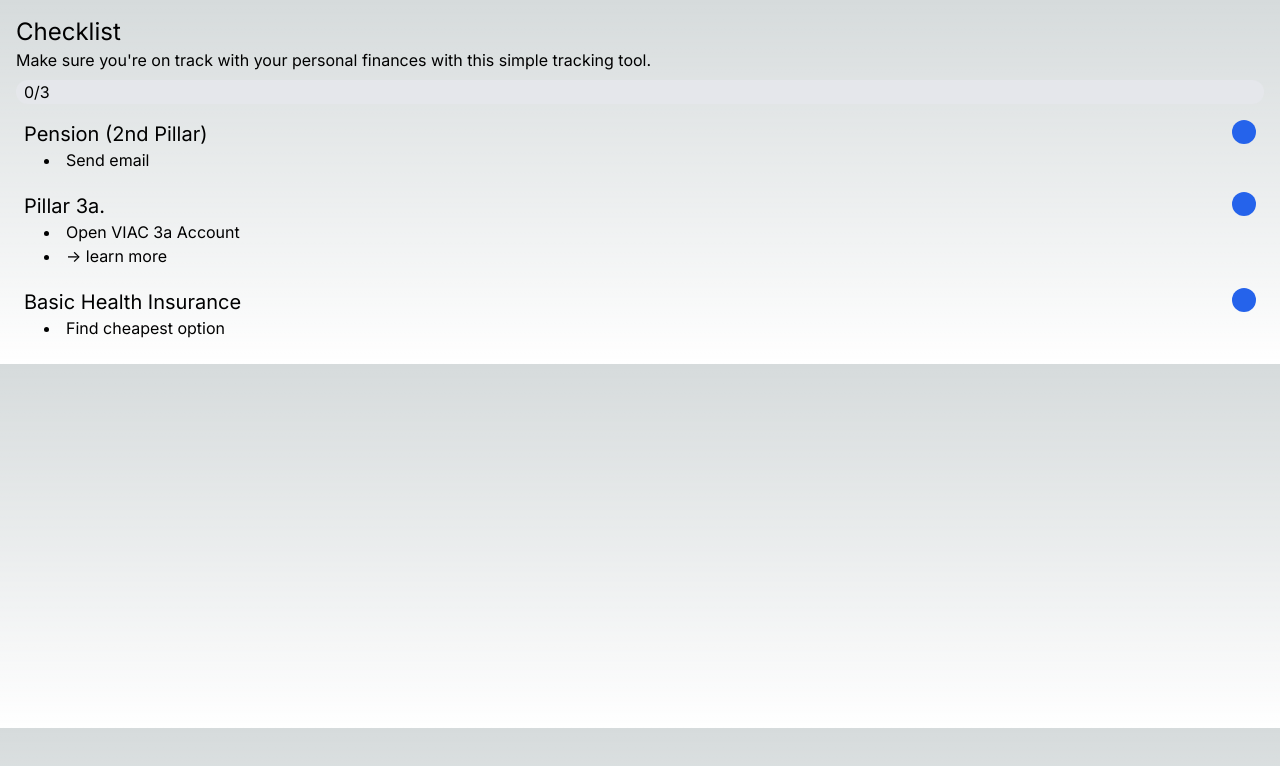
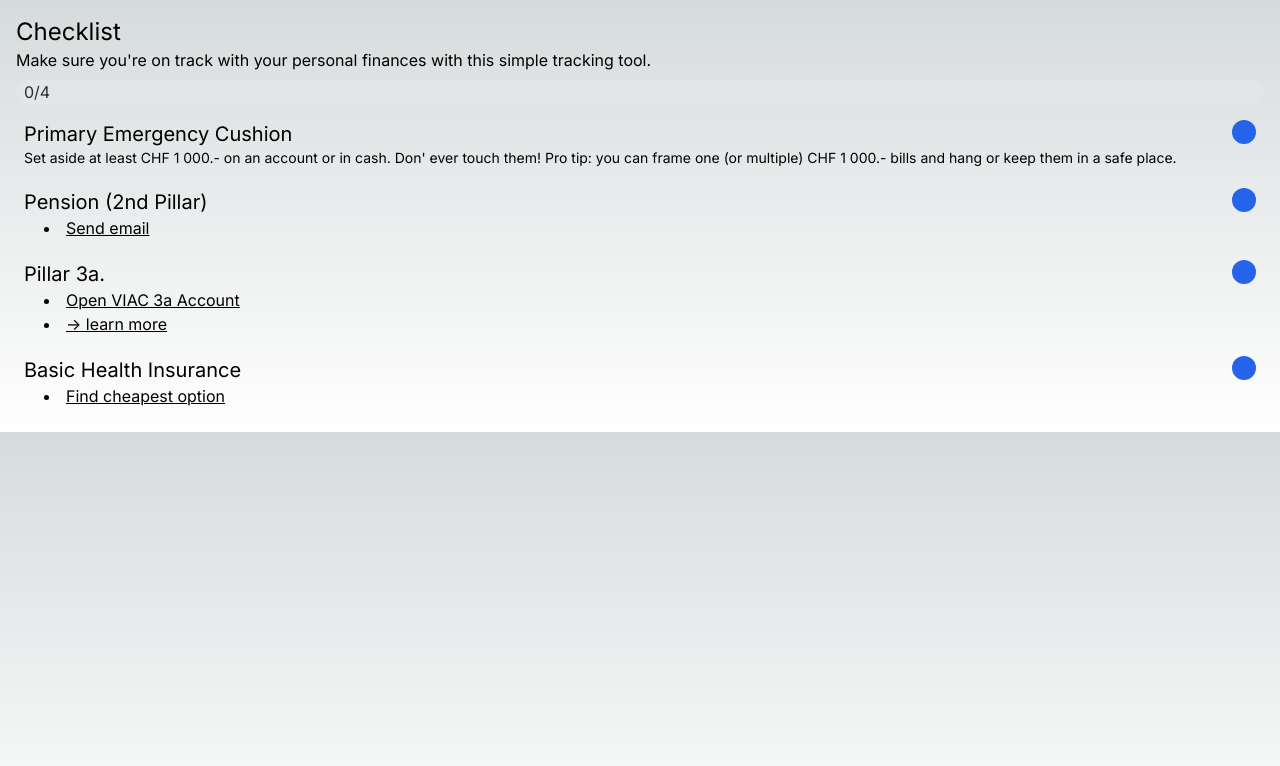
Before and after one commit to omarelabed/fresco-flow, a Next.js app: page / in a window 1280 px wide. Shown: the top 766 px of the page. Built offline with nearby package versions, Linux system fonts and the light colour scheme.

Commit message:
add description; make progress bar sticky

```diff
--- a/src/app/Checklist/ActionItem.tsx
+++ b/src/app/Checklist/ActionItem.tsx
@@ -6,8 +6,17 @@ type ActionItemProp = {
 
 export const ActionItem = ({ action: { text, url } }: ActionItemProp) => (
   <li className="list-disc list-inside ml-5">
-    <a href={url} target="_blank" rel="noopener noreferrer">
-      {text}
-    </a>
+    {url ? (
+      <a
+        href={url}
+        target="_blank"
+        rel="noopener noreferrer"
+        className="underline"
+      >
+        {text}
+      </a>
+    ) : (
+      text
+    )}
   </li>
 );
--- a/src/app/Checklist/ChecklistItem.tsx
+++ b/src/app/Checklist/ChecklistItem.tsx
@@ -11,7 +11,7 @@ type ChecklistItemProp = {
 };
 
 export const ChecklistItem = ({
-  initialItemData: { title, done, key, actions },
+  initialItemData: { title, done, key, actions, description },
   setChecklistMap,
 }: ChecklistItemProp): JSX.Element => {
   const itemId = `checklist_item_checkbox_${key}`;
@@ -44,6 +44,7 @@ export const ChecklistItem = ({
           {done && "✓"}
         </button>
       </div>
+      {description && description.map((paragraph, index) => <p className="text-sm" key={index}>{paragraph}</p>)}
       {actions && <Actions actions={actions} />}
     </li>
   );
--- a/src/app/Checklist/datatypes.ts
+++ b/src/app/Checklist/datatypes.ts
@@ -2,6 +2,7 @@ export type ChecklistEntry = {
   title: string;
   done: boolean;
   key: string;
+  description?: Paragraph[];
   actions?: Action[];
 };
 
@@ -13,3 +14,5 @@ export type Action = {
   text: string;
   url?: string;
 };
+
+export type Paragraph = string;
--- a/src/app/ProgressBar/ProgressBar.tsx
+++ b/src/app/ProgressBar/ProgressBar.tsx
@@ -11,7 +11,7 @@ export const ProgressBar = ({ itemsDone, totalItems }: ProgressBarProp) => {
   const percentage = (itemsDone / totalItems) * 100;
   const percentageString = `${percentage}%`;
   return (
-    <div className="w-full bg-gray-200 rounded-full h-7.5 dark:bg-gray-700">
+    <div className="w-full bg-gray-200 rounded-full h-7.5 dark:bg-gray-700 sticky top-2 opacity-80">
       <div
         className={[
           "h-7.5",
--- a/src/app/data/initialChecklist.ts
+++ b/src/app/data/initialChecklist.ts
@@ -1,14 +1,22 @@
 import { ChecklistEntry, ChecklistMap } from "../Checklist/datatypes";
 
 export const initialChecklist: ChecklistEntry[] = [
+  {
+    key: "primary_emergency_fund",
+    title: "Primary Emergency Cushion",
+    done: false,
+    description: [
+      'Set aside at least CHF 1 000.- on an account or in cash. Don\' ever touch them! Pro tip: you can frame one (or multiple) CHF 1 000.- bills and hang or keep them in a safe place.'
+    ],
+  },
   {
     key: "pillar2",
     title: "Pension (2nd Pillar)",
     done: false,
     actions: [
       {
-        text: 'Send email',
-        url: 'mailto:?subject=My%20pension&body=Hello%0A%0AI%20want%20to%20ensure%20I%20contribute%20the%20maximum%20amount%20to%20my%20pension%20fund.%20Who%20can%20I%20get%20in%20touch%20with%20to%20ensure%20this%20is%20the%20case%3F%0A%0AThanks!%0A%0AKind%20regards%0A',
+        text: "Send email",
+        url: "mailto:?subject=My%20pension&body=Hello%0A%0AI%20want%20to%20ensure%20I%20contribute%20the%20maximum%20amount%20to%20my%20pension%20fund.%20Who%20can%20I%20get%20in%20touch%20with%20to%20ensure%20this%20is%20the%20case%3F%0A%0AThanks!%0A%0AKind%20regards%0A",
       },
     ],
   },
@@ -18,14 +26,14 @@ export const initialChecklist: ChecklistEntry[] = [
     done: false,
     actions: [
       {
-        text: 'Open VIAC 3a Account',
-        url: 'https://viac.ch/'
+        text: "Open VIAC 3a Account",
+        url: "https://viac.ch/",
       },
       {
-        text: '-> learn more',
-        url: 'https://www.mustachianpost.com/best-3rd-pillar-in-switzerland/',
-      }
-    ]
+        text: "-> learn more",
+        url: "https://www.mustachianpost.com/best-3rd-pillar-in-switzerland/",
+      },
+    ],
   },
   {
     key: "health_insurance_base",
@@ -33,10 +41,10 @@ export const initialChecklist: ChecklistEntry[] = [
     done: false,
     actions: [
       {
-        text: 'Find cheapest option',
-        url: 'https://www.priminfo.admin.ch/de/praemien',
-      }
-    ]
+        text: "Find cheapest option",
+        url: "https://www.priminfo.admin.ch/de/praemien",
+      },
+    ],
   },
 ];
 
```
